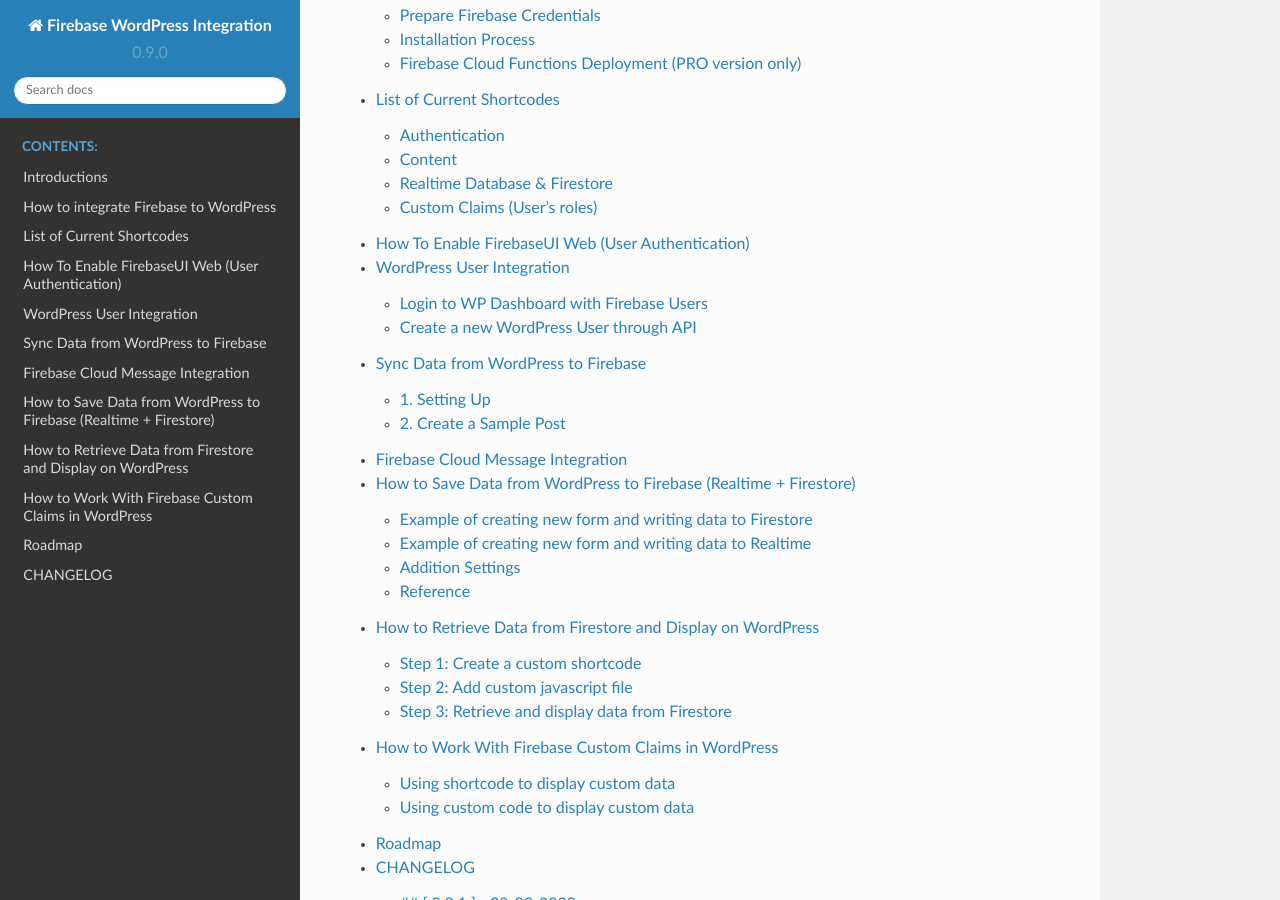
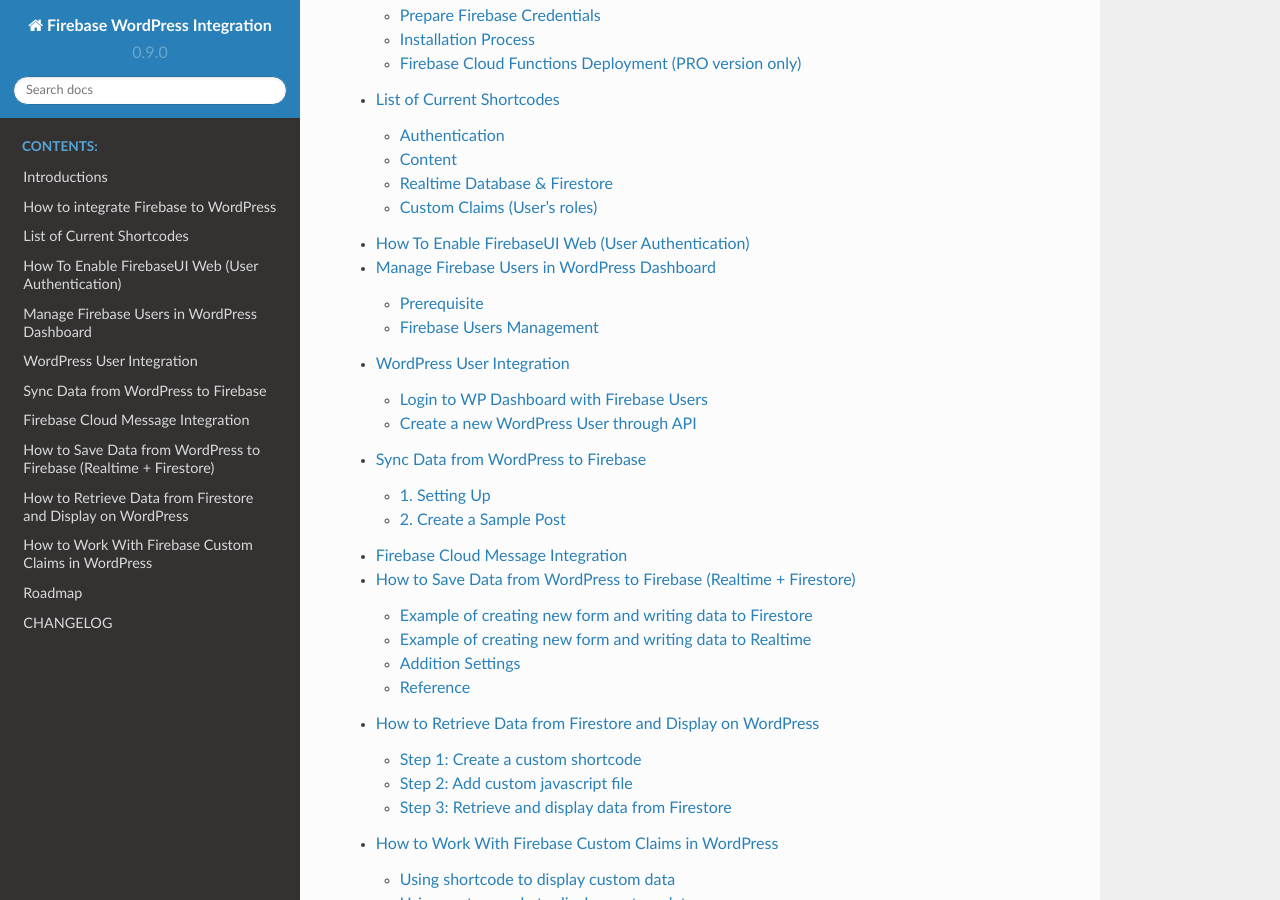
Before and after one commit to dalenguyen/firebase-wordpress-docs, a Sphinx documentation site: the page built from docs/index.rst, in a window 1280 px wide and 900 px high, scrolled down 493 px. Built offline with Sphinx 7.4.7 and the Read the Docs theme 2.0.0, drawn with Linux system fonts in a browser that asks for light colours.

Commit message:
added Firebase users management in WordPress dashboard

```diff
--- /dev/null
+++ b/docs/firebase-users-managment.rst
@@ -0,0 +1,60 @@
+Manage Firebase Users in WordPress Dashboard
+=============
+
+Google provided a great tool for authentication. However, it is not convenient in terms of user management. As you can see, the options are limited.
+
+.. figure:: images/users/firebase-users-options.png
+    :scale: 70%
+    :align: center
+
+    Firebase default options
+
+That is why I want to make it easier for the webmaster if they want to create, read, update and delete (CRUD) a Firebase user directly through WordPress dashboard.
+
+Prerequisite
+----------------------------------
+
+Before you can achieve this, you have to configure **Firebase > Settings** with your Base Domain and Dashboard API Secret Token. You can take a look at how to set it up the `Integrate Firebase to WordPress <https://firebase-wordpress-docs.readthedocs.io/en/latest/firebase-wordpress-integration.html>`_ section.
+
+.. figure:: images/users/firebase-settings.png
+    :scale: 70%
+    :align: center
+
+    Firebase settings
+
+Firebase Users Management
+----------------------------------
+
+User management is under the **Firebase > Users** tab. You will see a form where you can add a new User to Firebase. Remember that the user will be added to Firebase, not WordPress.
+
+.. figure:: images/users/add-a-firebase-user.png
+    :scale: 70%
+    :align: center
+
+    Add a new Firebase user
+
+If the process is successfull, you will be notified with a message that contains the user id.
+
+.. figure:: images/users/sucessfully-added-firebase-user.png
+    :scale: 70%
+    :align: center
+
+    Firebase user is added
+
+If you want to read, modify or delete a user, you can press on "Click to load users". You can find the information about Firebase users where you can update the display name, email, phone number, and even user custom claims.
+
+.. figure:: images/users/load-firebase-users.png
+    :scale: 70%
+    :align: center
+
+    Load Firebase Users
+
+When you delete a user, there will a prompt to confirm if you want to delete it to make sure that you do not accidentally press the delete button.
+
+.. figure:: images/users/delete-firebase-user.png
+    :scale: 70%
+    :align: center
+
+    Delete a Firebase User
+
+**Note**: the limit now is 1000 users. I will try to make it better in the next release.
--- a/docs/index.rst
+++ b/docs/index.rst
@@ -15,6 +15,7 @@
    firebase-wordpress-integration
    shortcode-list
    work-with-firebaseui-web
+   firebase-users-managment
    wordpress-user-integration
    wordpress-to-firebase
    firebase-cloud-message
```
Also changed, not shown: docs/images/users/add-a-firebase-user.png (added), docs/images/users/delete-firebase-user.png (added), docs/images/users/firebase-settings.png (added), docs/images/users/firebase-users-options.png (added), docs/images/users/load-firebase-users.png (added), docs/images/users/sucessfully-added-firebase-user.png (added).
